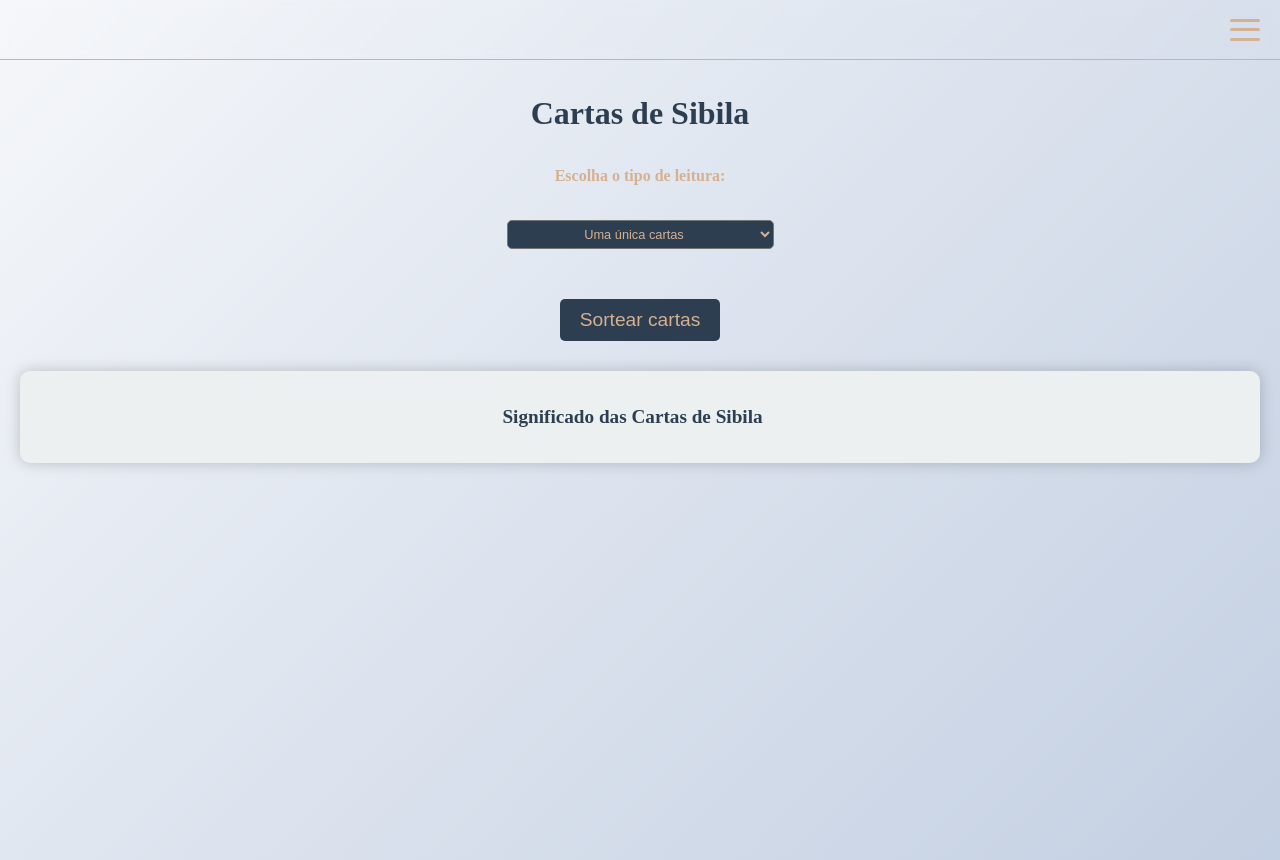
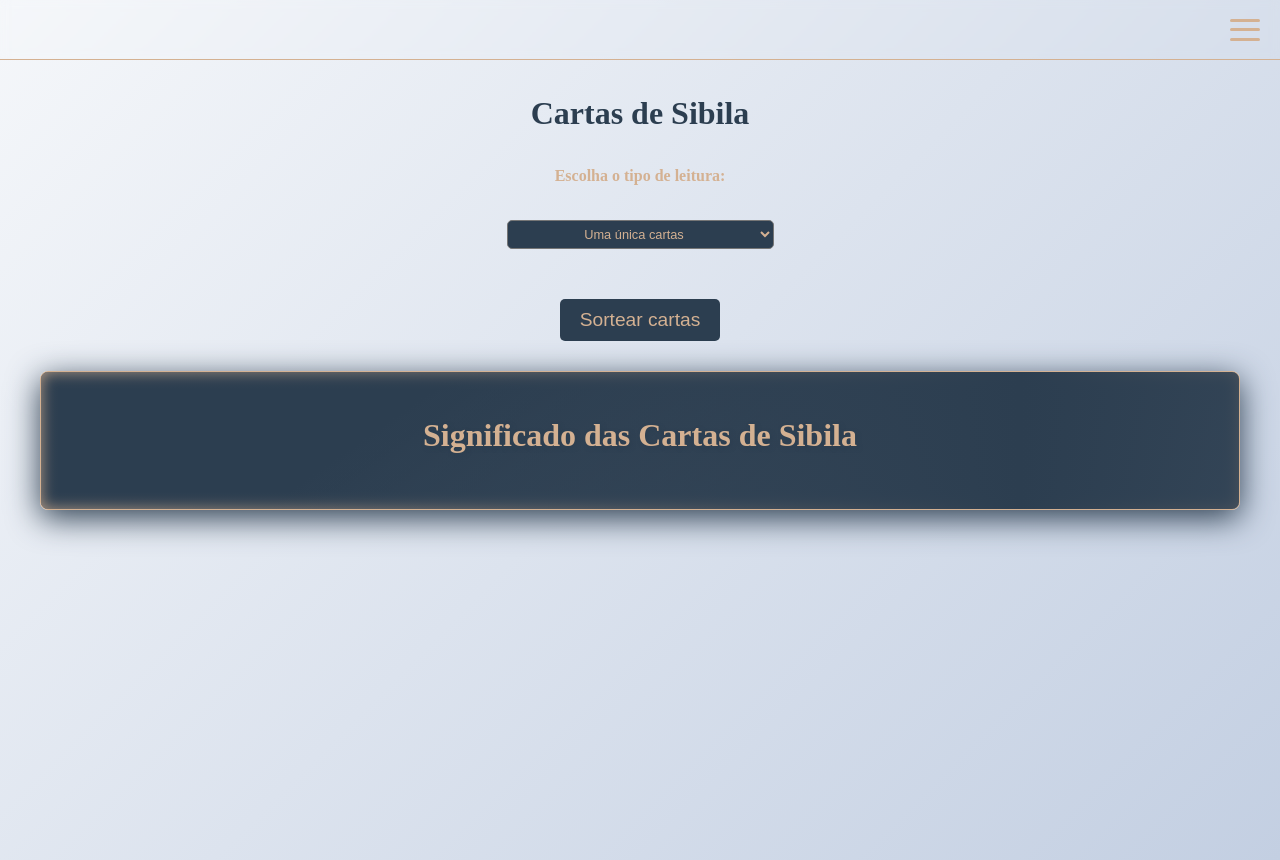
Before and after one commit to alexxanorafa/Cartas-de-Sibila, a plain HTML site: page index.html in a window 1280 px wide. Drawn offline with Linux system fonts and the light colour scheme.

Commit message:
Update style.css

```diff
--- a/style.css
+++ b/style.css
@@ -239,19 +239,66 @@
         width: fit-content; /* Mantém o tamanho necessário */
     }
 
-      /* Estilo do Resultado */
-      .result {
-        margin-top: 30px;
-        padding: 20px;
-        background-color: #ecf0f1;
-        border-radius: 10px;
-        box-shadow: 0 0 15px rgba(0, 0, 0, 0.2);
+/* Resultado */
+.result {
+    background: linear-gradient(
+        145deg,
+        var(--secondary) 30%,
+        rgba(76, 92, 110, 0.95)
+    );
+    border-radius: var(--border-radius);
+    padding: 30px;
+    margin: 30px auto;
+    max-width: 1200px;
+    box-shadow:
+        0 8px 32px var(--secondary),
+        0 0 15px var(--primary) inset;
+    border: 1px solid var(--primary);
+    position: relative;
+    overflow: hidden;
+    transition: transform 0.3s ease;
+}
 
-        display: flex; /* Itens lado a lado */
-        flex-wrap: wrap; /* Permite quebra de linha se necessário */
-        justify-content: center; /* Centraliza horizontalmente */
-        gap: 15px; /* Espaçamento entre as runas */
-    }
+.result::before {
+    content: '';
+    position: absolute;
+    top: 0;
+    left: -100%;
+    width: 200%;
+    height: 100%;
+    background: linear-gradient(
+        90deg,
+        transparent,
+        var(--secondary),
+        transparent
+    );
+    animation: shine 4s infinite;
+}
+
+@keyframes shine {
+    0% { left: -100%; }
+    100% { left: 100%; }
+}
+
+.result h2 {
+    color: var(--primary);
+    font-size: 2em;
+    margin-bottom: 25px;
+    position: relative;
+    text-shadow: 2px 2px 4px var(--secondary);
+}
+
+.result p {
+    color: var(--primary);
+    line-height: 1.6;
+    font-size: 1.1em;
+    margin: 15px 0;
+    text-shadow: 1px 1px 2px var(--secondary);
+}
+
+.result:hover {
+    transform: translateY(-5px);
+}
 
 
       footer {
```
